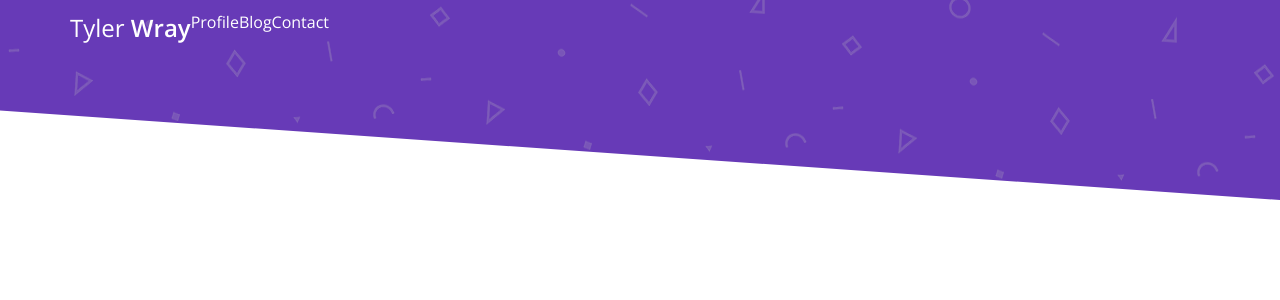
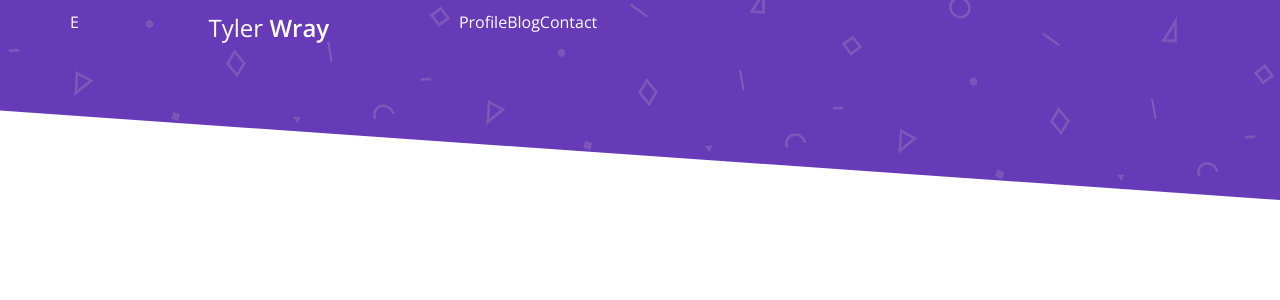
Before and after one commit to tylerwray/tylerwray.me, a React (Create React App) app: page /profile in a window 1280 px wide. Shown: the top 300 px of the page. Built offline with nearby package versions, Linux system fonts and the light colour scheme.

Commit message:
Adding some nav stuff

```diff
--- a/src/components/NavBar.js
+++ b/src/components/NavBar.js
@@ -25,7 +25,10 @@ function NavBar() {
   return (
     <Grid className="Nav">
       <Row>
-        <Col xs={4}>
+        <Col xs={2} smHidden mdHidden lgHidden>
+          E
+        </Col>
+        <Col xs={10} sm={4}>
           <Link to={'/'} className="Name">
             <span className="First-name">Tyler</span>
             &nbsp;
@@ -33,7 +36,7 @@ function NavBar() {
           </Link>
         </Col>
         {NAV_ITEMS.map((item, key) => (
-          <Col xs={2} key={key}>
+          <Col xs={2} xsHidden key={key}>
             <Link className="Nav-item" to={item.href}>
               {item.name}
             </Link>
--- a/src/components/Profile.js
+++ /dev/null
@@ -1,11 +0,0 @@
-import React from 'react';
-
-import '../styles/Profile.css';
-
-function Profile() {
-  return (
-    <div>It works!</div>
-  );
-}
-
-export default Profile;
--- a/src/scenes/App.js
+++ b/src/scenes/App.js
@@ -3,9 +3,9 @@ import { BrowserRouter as Router, Route } from 'react-router-dom';
 
 import Header from '../components/Header';
 import Focus from '../components/Focus';
-import Profile from '../components/Profile';
-import Blog from '../components/Blog';
-import Contact from '../components/Contact';
+import Profile from '../scenes/Profile';
+import Blog from '../scenes/Blog';
+import Contact from '../scenes/Contact';
 
 import '../styles/App.css';
 
--- a/src/scenes/Profile.js
+++ b/src/scenes/Profile.js
@@ -0,0 +1,11 @@
+import React from 'react';
+
+import '../styles/Profile.css';
+
+function Profile() {
+  return (
+    <div>It works!</div>
+  );
+}
+
+export default Profile;
--- a/src/styles/Header.css
+++ b/src/styles/Header.css
@@ -17,13 +17,13 @@
   transform-origin: 100%;
 }
 
-@media only screen and (max-width : 700px)  {
+@media only screen and (max-width: 768px) {
   .Header-background {
     transform: skewY(0deg);
   }
 }
 
-@media only screen and (min-width : 1100px)  {
+@media only screen and (min-width: 1200px) {
   .Header-background {
     min-height: 200px;
     max-height: 400px;
--- a/src/styles/NavBar.css
+++ b/src/styles/NavBar.css
@@ -7,6 +7,7 @@
 
 .Name {
   font-size: 1.5em;
+  text-align: left;
 }
 
 .Name:hover {
--- a/src/styles/index.css
+++ b/src/styles/index.css
@@ -1,4 +1,5 @@
 @import url('https://fonts.googleapis.com/css?family=Open+Sans:300,400,600');
+@import url('https://fonts.googleapis.com/icon?family=Material+Icons');
 
 :root {
   --box-shadow-color: #424242;
```
Also changed, not shown: src/scenes/Blog.js (renamed from src/components/Blog.js), src/scenes/Contact.js (renamed from src/components/Contact.js).
